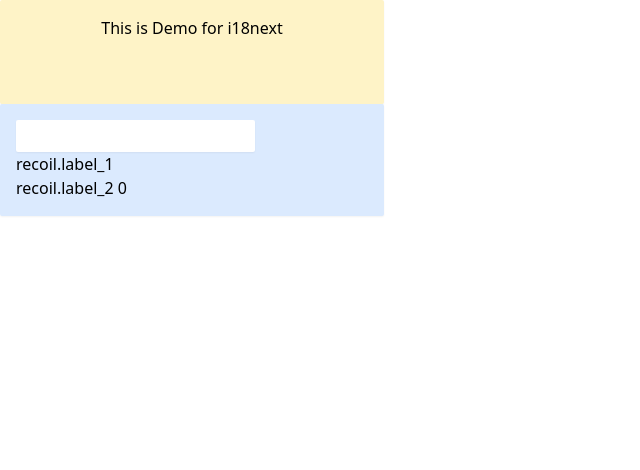
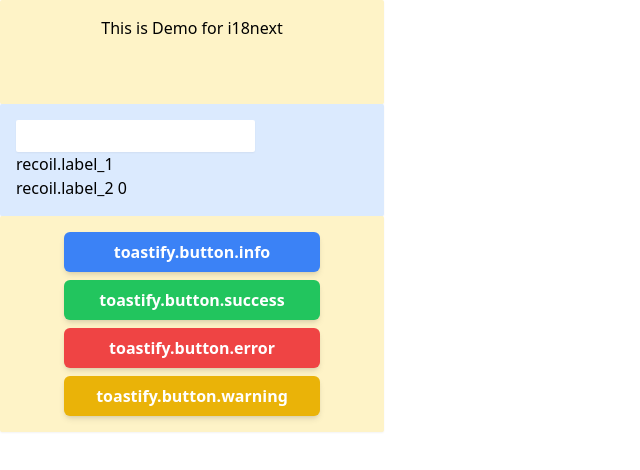
Before and after one commit to havanbinh2202/reactjs-base, a React (Vite) app: page / in a window 1280 px wide. Shown: the top 470 px of the page, without its empty margins (0-640 px from the left). Built offline with nearby package versions, Linux system fonts and the light colour scheme; some icons are missing.

Commit message:
Implement Toasttify

```diff
--- a/package.json
+++ b/package.json
@@ -19,6 +19,7 @@
     "react-i18next": "^15.4.1",
     "react-icons": "^5.5.0",
     "react-router-dom": "^7.3.0",
+    "react-toastify": "^11.0.5",
     "recoil": "^0.7.7"
   },
   "devDependencies": {
--- a/src/main.tsx
+++ b/src/main.tsx
@@ -5,12 +5,16 @@
 import I18nDemo from './samples/I18nDemo.tsx';
 import { RecoilRoot } from "recoil";
 import RecoilDemo from './samples/RecoilDemo.tsx';
+import ToastifyDemo from './samples/ToastifyDemo.tsx';
+import { ToastContainer } from 'react-toastify';
 
 createRoot(document.getElementById('root')!).render(
   <StrictMode>
     <RecoilRoot>
       <I18nDemo />
       <RecoilDemo />
+      <ToastifyDemo />
     </RecoilRoot>
+    <ToastContainer />
   </StrictMode>,
 )
--- /dev/null
+++ b/src/samples/ToastifyDemo.tsx
@@ -0,0 +1,70 @@
+import { useTranslation } from "react-i18next";
+import { toast } from "react-toastify";
+import "react-toastify/dist/ReactToastify.css";
+
+
+// Custom Toast Component to force re-render on language change
+function InfoToast() {
+  const { t } = useTranslation();
+  return <div>{t("toastify.messages.info")}</div>;
+}
+
+
+function SuccessToast() {
+  const { t } = useTranslation();
+  return <div>{t("toastify.messages.success")}</div>;
+}
+
+
+function ErrorToast() {
+  const { t } = useTranslation();
+  return <div>{t("toastify.messages.error")}</div>;
+}
+
+
+function WarningToast() {
+  const { t } = useTranslation();
+  return <div>{t("toastify.messages.warning")}</div>;
+}
+
+
+export default function I18nDemo() {
+  const { t } = useTranslation();
+
+
+  // Trigger toasts with custom components
+  const showInfoToast = () => toast.info(<InfoToast />);
+  const showSuccessToast = () => toast.success(<SuccessToast />);
+  const showErrorToast = () => toast.error(<ErrorToast />);
+  const showWarningToast = () => toast.warn(<WarningToast />);
+
+
+  return (
+    <div className="bg-amber-100 w-96 rounded-sm shadow-sm p-4 flex flex-col items-center space-y-2">
+      <button
+        onClick={showInfoToast}
+        className="w-64 px-4 py-2 bg-blue-500 text-white font-semibold rounded-md shadow-md hover:bg-blue-600 focus:outline-none focus:ring-2 focus:ring-blue-300"
+      >
+        {t("toastify.button.info")}
+      </button>
+      <button
+        onClick={showSuccessToast}
+        className="w-64 px-4 py-2 bg-green-500 text-white font-semibold rounded-md shadow-md hover:bg-green-600 focus:outline-none focus:ring-2 focus:ring-green-300"
+      >
+        {t("toastify.button.success")}
+      </button>
+      <button
+        onClick={showErrorToast}
+        className="w-64 px-4 py-2 bg-red-500 text-white font-semibold rounded-md shadow-md hover:bg-red-600 focus:outline-none focus:ring-2 focus:ring-red-300"
+      >
+        {t("toastify.button.error")}
+      </button>
+      <button
+        onClick={showWarningToast}
+        className="w-64 px-4 py-2 bg-yellow-500 text-white font-semibold rounded-md shadow-md hover:bg-yellow-600 focus:outline-none focus:ring-2 focus:ring-yellow-300"
+      >
+        {t("toastify.button.warning")}
+      </button>
+    </div>
+  );
+}
```
Also changed, not shown: 1 other file (tests, documents, lock files or other folders).
